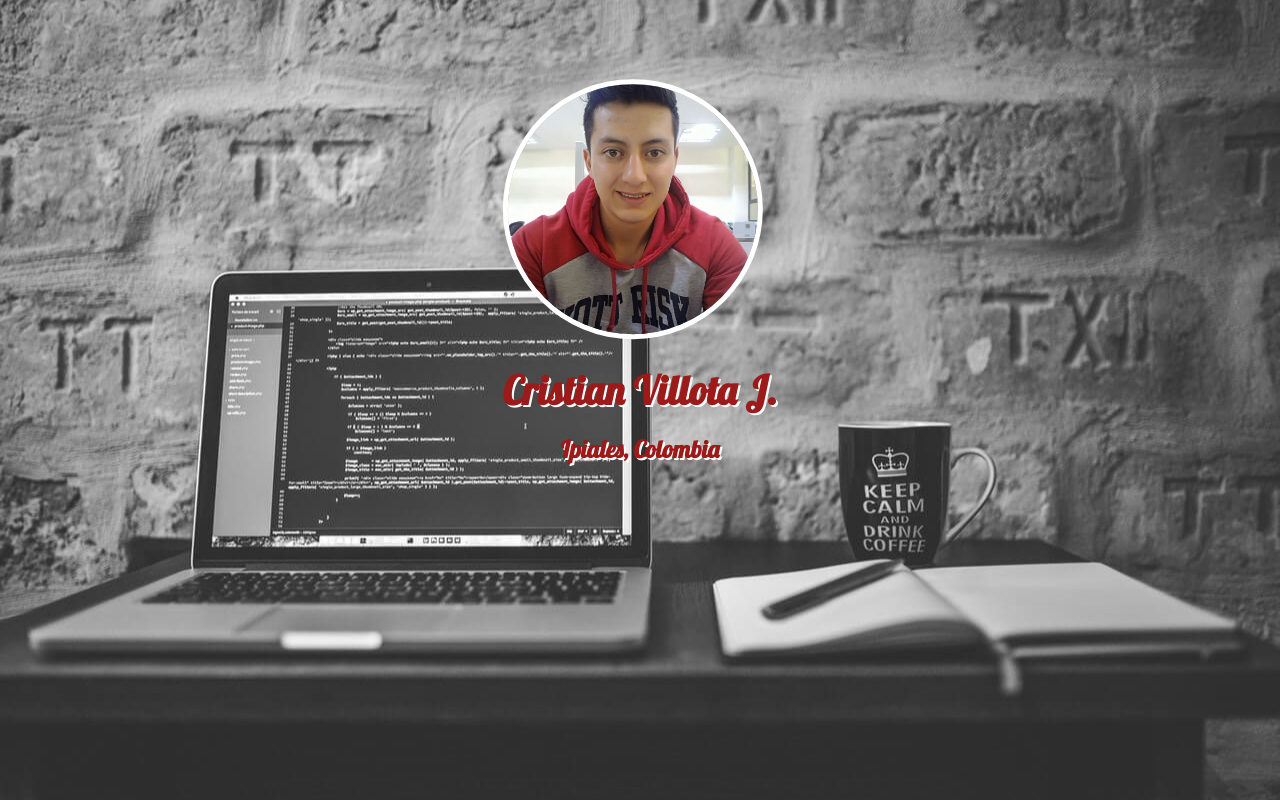
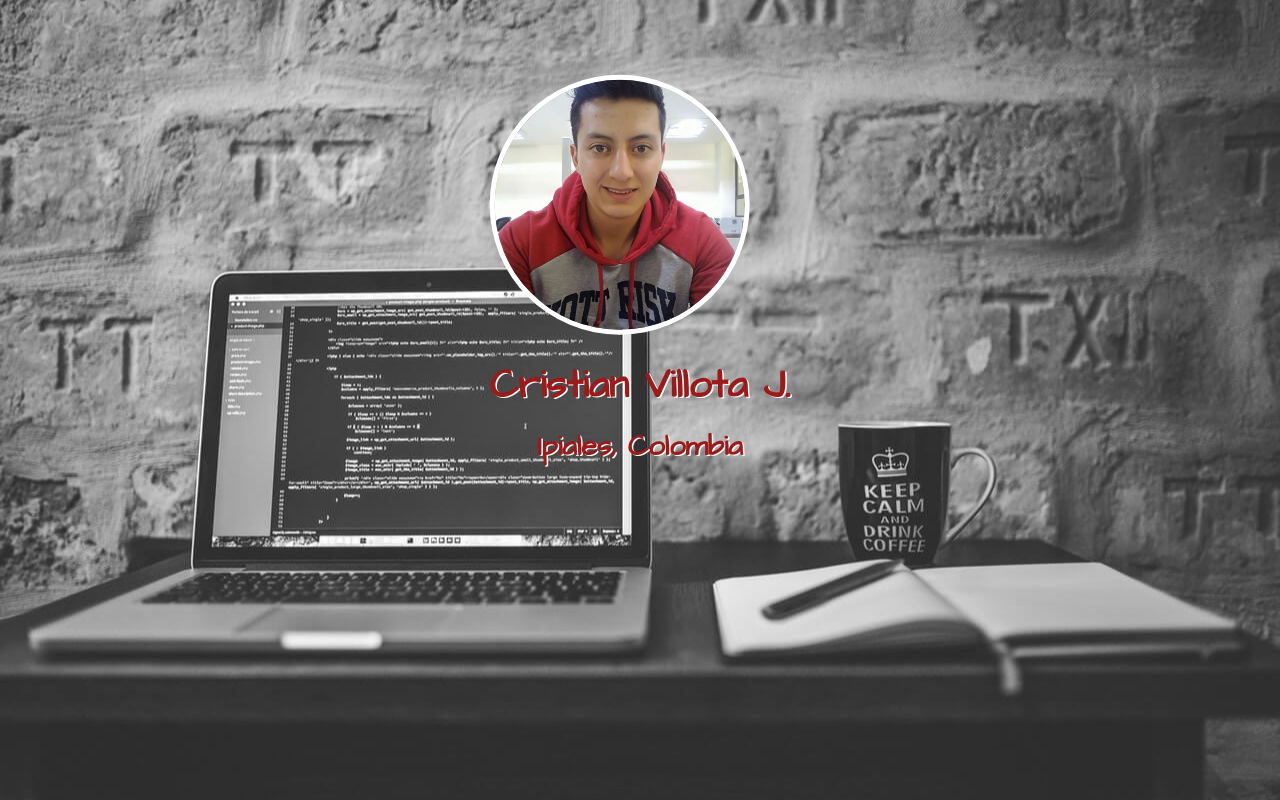
Before and after one commit to cristianvj/cristianvj.github.io, a plain HTML site: page index.html in a window 1280 px wide. Drawn offline with Linux system fonts and the light colour scheme.

Commit message:
cambio de fuente

```diff
--- a/index.html
+++ b/index.html
@@ -3,7 +3,8 @@
 <head>
   <meta charset="UTF-8">
   <meta name="viewport" content="width=device-width, initial-scale=1.0">
-  <link href="https://fonts.googleapis.com/css2?family=Lobster&display=swap" rel="stylesheet">
+  <link href="https://fonts.googleapis.com/css2?family=Architects+Daughter&display=swap" rel="stylesheet">
+
   <title>Cristianvj</title>
 </head>
   <style>
@@ -28,14 +29,14 @@
     }
     h1,h2{
       color: rgb(156, 26, 26);
-      text-shadow: 2px 2px #ffffff;
+      text-shadow: 1.5px 1px #ffffff;
       text-align: center;
-      font-family: 'Lobster', cursive;
+      font-family: 'Architects Daughter', cursive;
       font-size: 2.5em;
       line-height: 1;
     }
     h2{
-      font-size: 1.5rem;
+      font-size: 1.8rem;
     }
     </style>
 </head>
```
